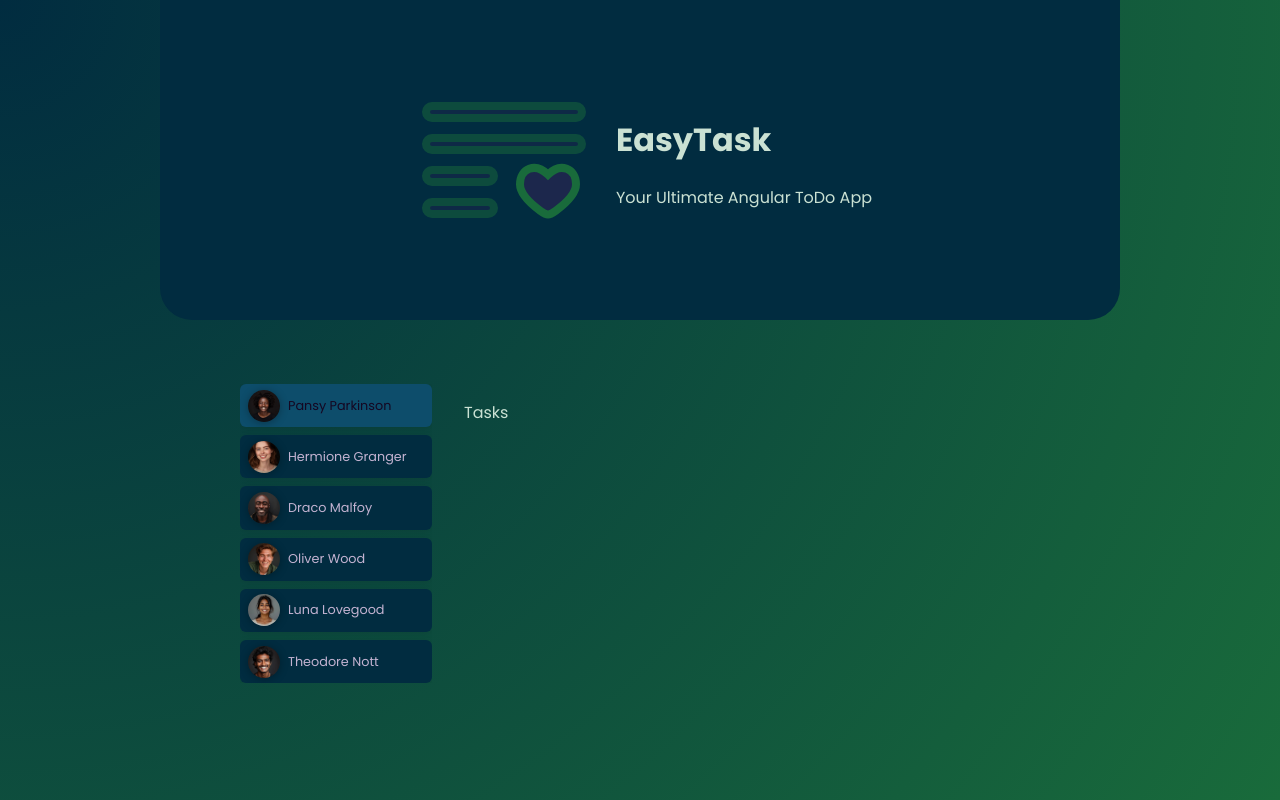
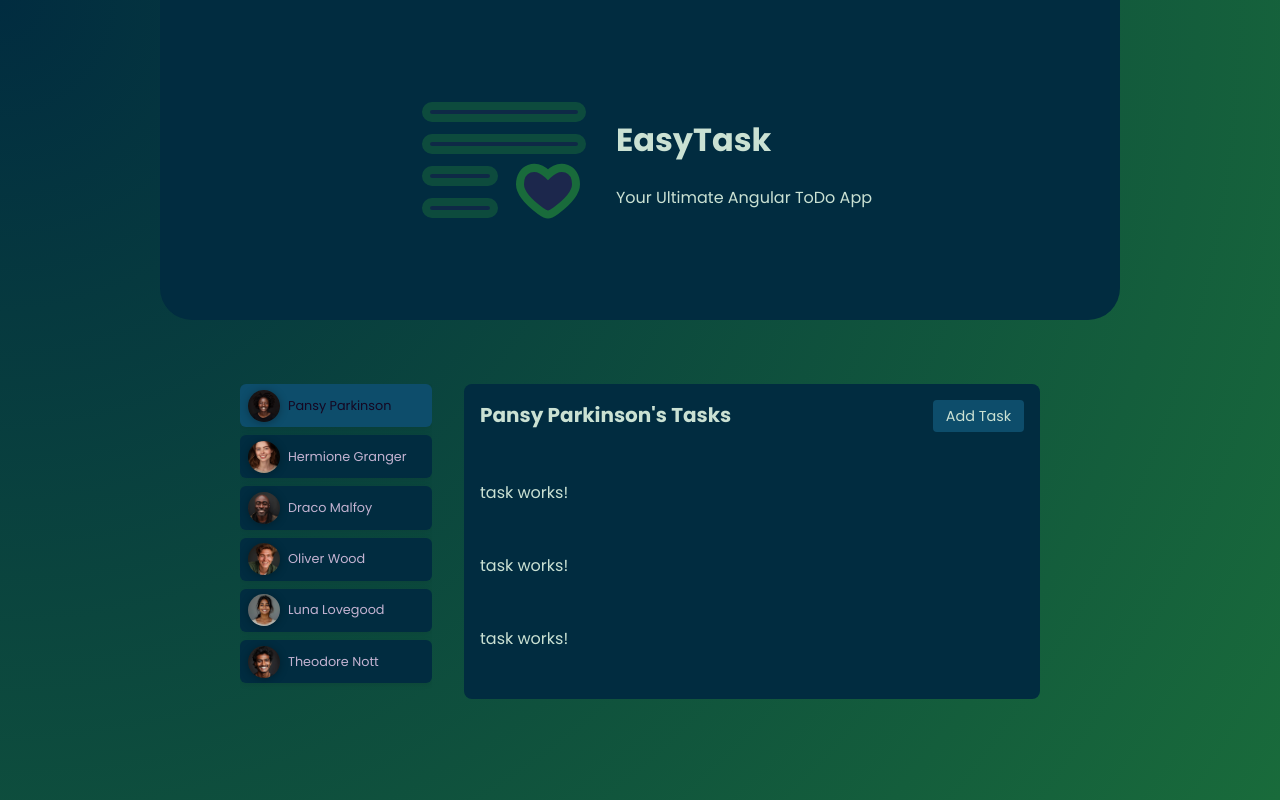
Before and after one commit to suffle-girl/todo-angular, an Angular app: page / in a window 1280 px wide. Both pictures are taken after a click on the button "Pansy Parkinson". Built offline with nearby package versions, Linux system fonts and the light colour scheme.

Commit message:
Add tasks and task components, loop and show tasks for all users.

```diff
--- a/src/app/app.component.html
+++ b/src/app/app.component.html
@@ -14,7 +14,7 @@
   </ul>
 
   @if (selectedUser) {
-  <p>Tasks</p>
+  <app-tasks [name]="selectedUser.name" />
   } @else {
   <p id="fallback">Select user to see their tasks!</p>
   }
--- a/src/app/app.component.ts
+++ b/src/app/app.component.ts
@@ -2,12 +2,13 @@ import { Component } from '@angular/core';
 import { HeaderComponent } from './header/header.component';
 import { UserComponent } from './user/user.component';
 import { DUMMY_USERS } from './dummy-users';
+import { TasksComponent } from './tasks/tasks.component';
 
 @Component({
   selector: 'app-root',
   templateUrl: './app.component.html',
   styleUrl: './app.component.css',
-  imports: [HeaderComponent, UserComponent],
+  imports: [HeaderComponent, UserComponent, TasksComponent],
 })
 export class AppComponent {
   users = DUMMY_USERS;
--- /dev/null
+++ b/src/app/dummy-tasks.ts
@@ -0,0 +1,25 @@
+export const DUMMY_TASKS = [
+  {
+    id: 't1',
+    userId: 'u1',
+    title: 'Master Angular',
+    summary:
+      'Learn all the basic and advanced features of Angular & how to apply them.',
+    dueDate: '2025-12-31',
+  },
+  {
+    id: 't2',
+    userId: 'u3',
+    title: 'Build first prototype',
+    summary: 'Build a first prototype of the online shop website',
+    dueDate: '2024-05-31',
+  },
+  {
+    id: 't3',
+    userId: 'u3',
+    title: 'Prepare issue template',
+    summary:
+      'Prepare and describe an issue template which will help with project management',
+    dueDate: '2024-06-15',
+  },
+];
--- /dev/null
+++ b/src/app/tasks/task/task.component.html
@@ -0,0 +1 @@
+<p>task works!</p>
--- /dev/null
+++ b/src/app/tasks/tasks.component.css
@@ -0,0 +1,64 @@
+#tasks {
+  padding: 1rem;
+  border-radius: 8px;
+  max-height: 60vh;
+  overflow: auto;
+  background-color: var(--blue-tones);
+}
+
+header {
+  display: flex;
+  justify-content: space-between;
+  align-items: flex-start;
+  margin-bottom: 2rem;
+  gap: 1rem;
+}
+
+h2 {
+  margin: 0;
+  font-size: 0.9rem;
+  width: 60%;
+  text-wrap: balance;
+}
+
+menu {
+  margin: 0;
+  padding: 0;
+}
+
+menu button {
+  font: inherit;
+  cursor: pointer;
+  background-color: var(--blue-button);
+  color: var(--text);
+  border-radius: 4px;
+  border: none;
+  padding: 0.35rem 0.8rem;
+  font-size: 0.9rem;
+}
+
+menu button:hover,
+menu button:active {
+  background-color: var(--green-tones);
+}
+
+ul {
+  list-style: none;
+  margin: 1rem 0;
+  padding: 0;
+  display: flex;
+  flex-direction: column;
+  gap: 1rem;
+  max-height: 50vh;
+  overflow: auto;
+}
+
+@media (min-width: 768px) {
+  h2 {
+    font-size: 1.25rem;
+  }
+
+  menu {
+    width: auto;
+  }
+}
--- /dev/null
+++ b/src/app/tasks/tasks.component.html
@@ -0,0 +1,13 @@
+<section id="tasks">
+  <header>
+    <h2>{{ name }}'s Tasks</h2>
+    <menu>
+      <button>Add Task</button>
+    </menu>
+  </header>
+  <ul>
+    @for (task of tasks; track task.id) {
+    <app-task />
+    }
+  </ul>
+</section>
--- /dev/null
+++ b/src/app/tasks/tasks.component.ts
@@ -0,0 +1,14 @@
+import { Component, Input } from '@angular/core';
+import { DUMMY_TASKS } from '../dummy-tasks';
+import { TaskComponent } from './task/task.component';
+
+@Component({
+  selector: 'app-tasks',
+  imports: [TaskComponent],
+  templateUrl: './tasks.component.html',
+  styleUrl: './tasks.component.css',
+})
+export class TasksComponent {
+  @Input({ required: true }) name!: string;
+  tasks = DUMMY_TASKS;
+}
--- a/src/app/user/user.component.css
+++ b/src/app/user/user.component.css
@@ -22,7 +22,7 @@ button {
 button:hover,
 button:active,
 .active {
-  background-color: rgb(13 77 107);
+  background-color: var(--blue-button);
   color: #150722;
 }
 
--- a/src/styles.css
+++ b/src/styles.css
@@ -1,5 +1,6 @@
 :root {
   --blue-tones: rgba(1, 44, 64, 1);
+  --blue-button: rgb(13 77 107);
   --green-tones: rgba(25, 107, 59, 1);
   --text-color: rgb(202 225 211);
 }
```
Also changed, not shown: src/app/tasks/task/task.component.ts (added, +10 -0 lines), src/app/tasks/task/task.component.css (added).
